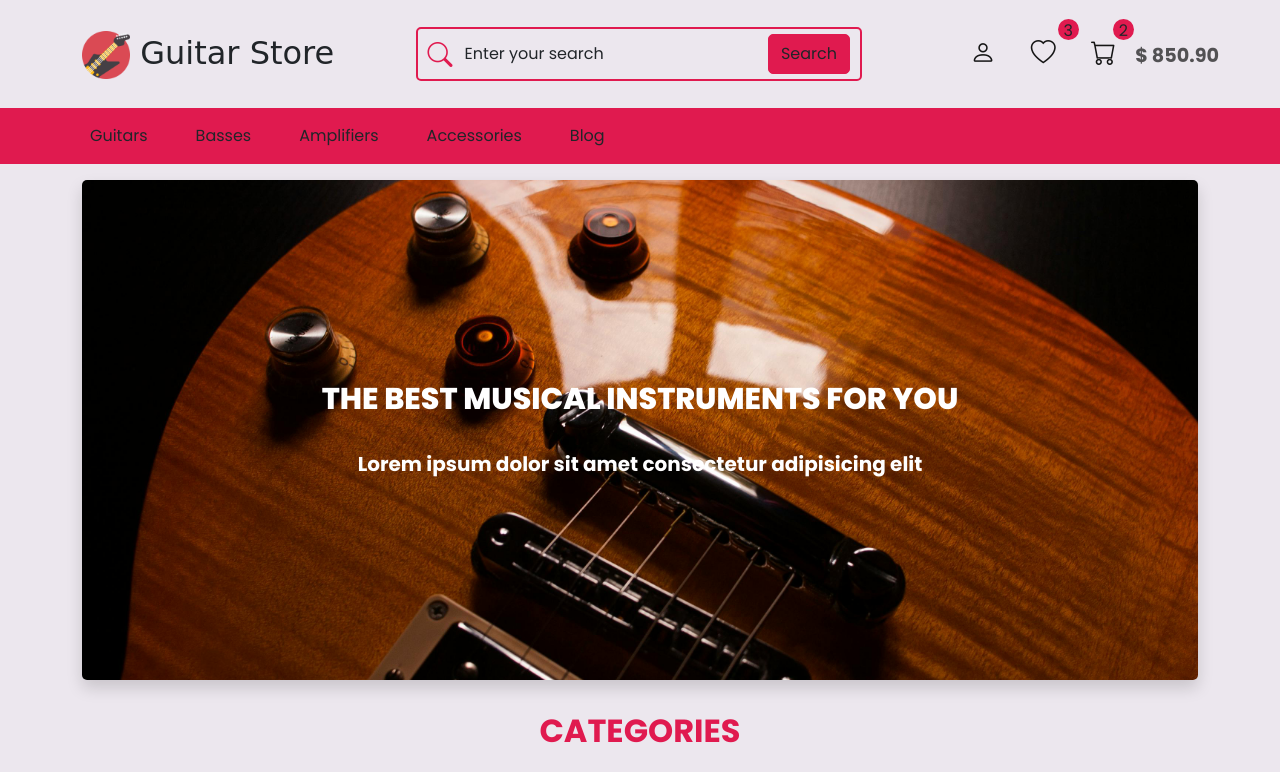
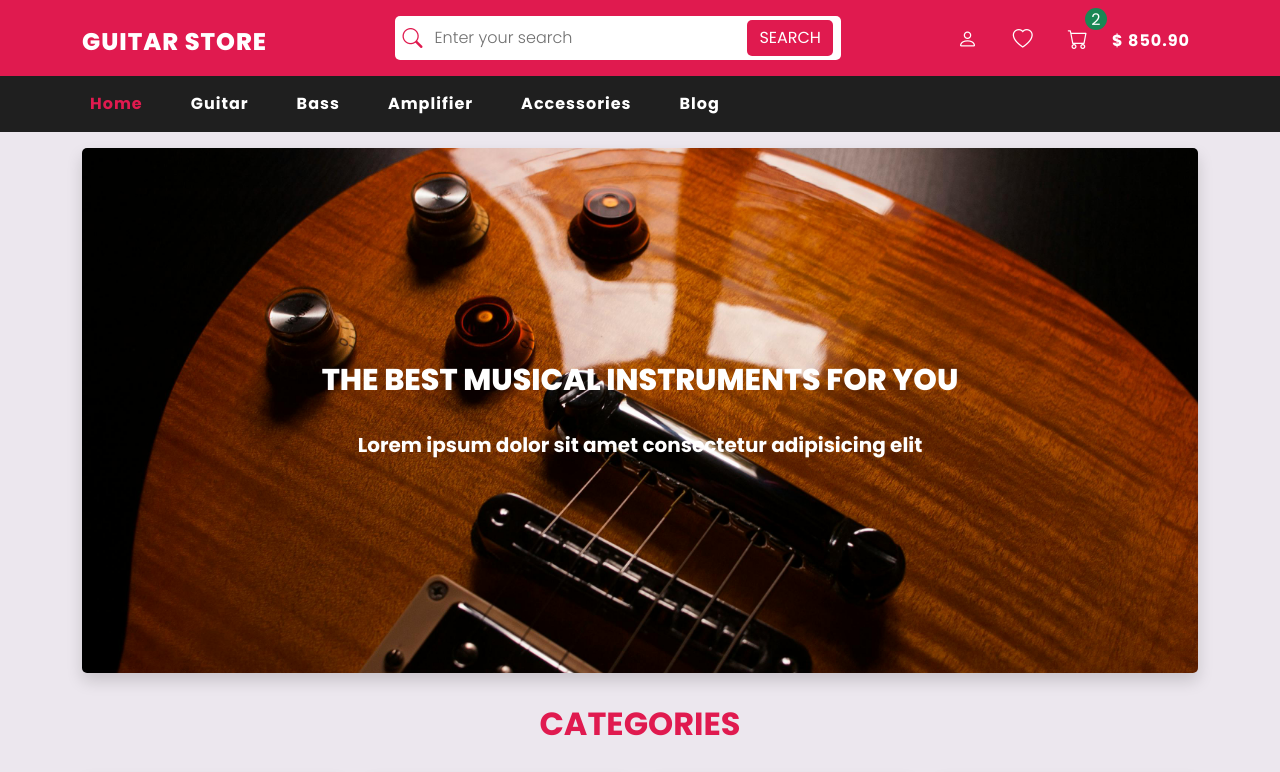
Before and after one commit to rafaeljosecomputacao/guitar-bootstrap, a plain HTML site: page index.html in a window 1280 px wide. Shown: the top 772 px of the page. Drawn offline with nearby package versions, Linux system fonts and the light colour scheme.

Commit message:
update-header

```diff
--- a/css/style.css
+++ b/css/style.css
@@ -49,9 +49,69 @@ body {
     background-color: var(--secondary-bg-color);
 }
 
+/* Navbar */
+#navbar {
+    background-color: var(--primary-color);
+}
 
+.navbar-brand {
+    font-size: 1.5em;
+    font-weight: 800;
+    letter-spacing: 1px;
+    text-align: center;
+    margin: 0 auto;
+}
 
-/* Navbar */
+.navbar-brand:hover {
+    color: var(--light-color);
+}
+
+#navbar-items {
+    justify-content: space-between;
+}
+
+#search-form {
+    background-color: var(--light-color);
+    border-radius: 5px;
+    margin: 16px auto;
+    padding: 4px 8px;
+}
+
+#search-form i {
+    margin-top: 3px;
+}
+
+#search-form input {
+    background-color: transparent;
+    border: none;
+    color: var(--secondary-color);
+    font-weight: 300;
+    font-size: 1em;
+}
+
+#search-form input:focus {
+    box-shadow: none;
+}
+
+#search-form input::placeholder {
+    color: var(--secondary-color);
+    font-weight: 300;
+    font-size: 1em;
+}
+
+#navbar button {
+    background-color: var(--primary-color);
+    color: var(--light-color);
+    border: none;
+    border-radius: 5px;
+    transition: .5s;
+}
+
+#navbar button:hover {
+    background-color: var(--dark-color);
+    color: var(--light-color);
+}
+
 #navbar .navbar-nav {
     flex-direction: row;
     justify-content: flex-end;
@@ -66,123 +126,54 @@ body {
 }
 
 #navbar i {
-    font-size: 25px;
-}
-
-#navbar button {
-    color: var(--secondary-txt-color);
-    background-color: var(--primary-color);
-    border: 1px solid var(--primary-color);
-    border-radius: 5px;
-    transition: .5s;
-}
-
-#navbar button:hover {
-    color: var(--secondary-txt-color);
-    background-color: var(--dark-color);
-    border-color: var(--dark-color);
+    font-size: 20px;
 }
 
 #navbar span {
     position: absolute;
     top: -8px;
-    right: -20px;
-    width: 21px;
-    height: 21px;
+    left: 16px;
+    width: 22px;
+    height: 22px;
     border-radius: 50%;
-    color: var(--secondary-txt-color);
-    background-color: var(--primary-color);
     text-align: center;
 }
 
-#cart-item span {
-    left: 20px;
-}
-
-#cart-item b {
-    color: var(--primary-txt-color);
-    font-weight: 700;
-    font-size: 1.2em;
-    margin-left: 1em;
-}
-
-.navbar-brand {
-    width: 100%;
-    text-align: center;
-    margin-right: 0;
-}
-
-#navbar-txt-logo {
-    font-family: 'Satisfy', cursive;
-    font-weight: 400;
-    font-size: 2em;
-    color: var(--primary-txt-color);
-}
-
-#navbar-img-logo {
-    width: 48px;
-    height: 48px;
-}
-
-#navbar-items {
-    justify-content: space-between;
-}
-
-#search-form {
-    width: 100%;
-    margin: 2em 0;
-    border: 2px solid var(--primary-color);
-    border-radius: 5px;
-    padding: 5px 10px;
-}
-
-#search-form i {
-    margin-top: 3px;
-}
-
-#search-form input {
-    background-color: transparent;
-    border: none;
-    color: var(--primary-placeholder-color);
-    font-weight: 400;
-    font-size: 1em;
-}
-
-#search-form input:focus {
-    box-shadow: none;
-}
-
-#search-form input::placeholder {
-    color: var(--secondary-placeholder-color);
-    font-weight: 400;
-    font-size: 1em;
+#navbar b {
+    letter-spacing: 1px;
+    margin-left: 20px;
 }
 
 /* Bottom Navbar */
-#bottom-navbar-container {
-    background-color: var(--primary-color);
+#bottom-navbar-container .container {
+    justify-content: end;
 }
 
-#bottom-navbar-container .container {
-    justify-content: flex-end;
-}
-
-#bottom-navbar-container a {
-    color: var(--secondary-txt-color);
-    transition: .5s;
-}
-
-#bottom-navbar-container a:hover {
-    color: var(--primary-txt-color);
-}
-
-.navbar-toggler {
-    margin-right: -0.5em;
+#bottom-navbar-container .navbar-toggler {
+    margin-right: -0.6em;
     font-size: 1.5em;
     border: none;
 }
 
+#bottom-navbar-container .navbar-toggler:focus {
+    box-shadow: none;
+    border: none;
+}
 
+#bottom-navbar a {
+    color: var(--light-color);
+    font-weight: 700;
+    letter-spacing: 1px;
+    transition: .5s;
+}
+
+#bottom-navbar a:hover {
+    color: var(--primary-color);
+}
+
+#bottom-navbar a[active] {
+    color: var(--primary-color);
+}
 
 /* Main */
 #main-banner {
@@ -571,7 +562,7 @@ body {
 /* Scrollbar */
 ::-webkit-scrollbar {
     width: 8px;
-    background-color: var(--primary-bg-color);
+    background-color: var(--secondary-bg-color);
 }
 
 ::-webkit-scrollbar-thumb {
@@ -582,17 +573,8 @@ body {
 /* Responsive */
 @media(min-width: 425px) {
     /* Navbar */
-    #navbar .navbar-nav {
-        margin-right: -0.8em;
-    }
-
     #search-form {
-        margin: 2em 0.7em;
-    }
-
-    /* Bottom Navbar */
-    .navbar-toggler {
-        margin-right: 0;
+        width: 400px;
     }
 }
 
@@ -603,7 +585,7 @@ body {
     }
 
     .navbar-brand {
-        margin-bottom: 1em;
+        margin-bottom: 8px;
     }
 
     #navbar-items {
@@ -613,15 +595,8 @@ body {
 
     #search-form {
         width: 50%;
-        margin: 0;
+        margin: 0 0 8px;
     }
-
-    /* Bottom Navbar */
-    .navbar-toggler {
-        margin-right: 2em;
-    }
-
-
 
     /* Main */
     #main-container {
@@ -684,21 +659,21 @@ body {
 
 @media(min-width: 1024px) {
     /* Navbar */
+    #navbar {
+        padding: 16px 0 8px;
+    }
+
     #navbar .navbar-nav {
         margin-right: 0;
     }
 
     .navbar-brand {
         text-align: left;
-        margin-bottom: 0;
+        margin: 0;
     }
 
     #navbar span {
-        right: -15px;
-    }
-
-    #cart-item span {
-        left: 30px;
+        left: 25px;
     }
 
     /* Bottom Navbar */
@@ -706,11 +681,9 @@ body {
         margin-right: 2em;
     }
 
-
-
     /* Main */
     #main-container {
-        height: 500px;
+        height: 525px;
     }
 
     #main-title {
--- a/index.html
+++ b/index.html
@@ -2,9 +2,9 @@
 <html lang="en">
 <head>
     <meta charset="UTF-8">
+    <meta name="viewport" content="width=device-width, initial-scale=1.0">
     <meta name="description" content="Website of an instrument store">
     <meta name="keywords" content="guitar, bass, amplifier, acoustic guitar, accessories, store">
-    <meta name="viewport" content="width=device-width, initial-scale=1.0">
     <title>Guitar Store</title>
     <!-- Favicon -->
     <link rel="shortcut icon" href="img/favicon.ico" type="image/x-icon">
@@ -27,65 +27,67 @@
     <!-- Header -->
     <header>
         <!-- Navbar -->
-        <nav class="navbar navbar-expand-lg py-4 px-2 primary-bg-color" id="navbar">
+        <nav class="navbar navbar-expand-lg" id="navbar">
             <div class="container">
-                <a class="navbar-brand" id="navbar-txt-logo" href="#">
-                    <img class="d-inline-block" id="navbar-img-logo" src="/img/logo.png" alt="Guitar store logo">
-                    Guitar Store
-                </a>
+                <a href="#" class="navbar-brand text-uppercase light-color">Guitar Store</a>
                 <div id="navbar-items">
                     <div></div>
                     <form class="d-flex" id="search-form">
                         <i class="bi bi-search primary-color"></i>
-                        <input class="form-control me-2" type="search"
-                        placeholder="Enter your search" aria-label="Search">
-                        <button class="btn" type="submit">Search</button>
+                        <input class="form-control" placeholder="Enter your search">
+                        <button class="btn text-uppercase" type="submit">Search</button>
                     </form>
                     <ul class="navbar-nav mb-lg-0">
                         <li class="nav-item">
-                            <a class="nav-link" href="#"><i class="bi bi-person dark-color"></i></a>
+                            <a href="#" class="nav-link">
+                                <i class="bi bi-person light-color"></i>
+                            </a>
                         </li>
                         <li class="nav-item">
-                            <a class="nav-link" href="#"><i class="bi bi-heart dark-color"></i></a>
-                            <span>3</span>
+                            <a href="#" class="nav-link">
+                                <i class="bi bi-heart light-color"></i>
+                            </a>
                         </li>
-                        <li class="nav-item" id="cart-item">
-                            <a class="nav-link" href="#"><i class="bi bi-cart dark-color"></i><b>$ 850.90</b></a>
-                            <span>2</span>
+                        <li class="nav-item">
+                            <a href="#" class="nav-link">
+                                <i class="bi bi-cart light-color"></i>
+                                <b class="fw-bold light-color">$ 850.90</b>
+                            </a>
+                            <span class="text-bg-success light-color">2</span>
                         </li>
                     </ul>
                 </div>
             </div>
         </nav>
         <!-- Bottom Navbar -->
-        <nav class="navbar navbar-expand-lg p-2" id="bottom-navbar-container">
+        <nav class="navbar navbar-expand-lg p-2 secondary-bg-color" id="bottom-navbar-container">
             <div class="container">
                 <button class="navbar-toggler light-color" type="button" data-bs-toggle="collapse" data-bs-target="#bottom-navbar" aria-controls="bottom-navbar" aria-expanded="false" aria-label="Toggle navigation">
                     <i class="bi bi-list"></i>
                 </button>
                 <ul class="navbar-nav mb-2 mb-lg-0 collapse navbar-collapse" id="bottom-navbar">
                     <li class="nav-item">
-                        <a class="nav-link" href="#">Guitars</a>
+                        <a href="#" class="nav-link" active>Home</a>
                     </li>
                     <li class="nav-item">
-                        <a class="nav-link" href="#">Basses</a>
+                        <a href="#" class="nav-link">Guitar</a>
                     </li>
                     <li class="nav-item">
-                        <a class="nav-link" href="#">Amplifiers</a>
+                        <a href="#" class="nav-link">Bass</a>
                     </li>
                     <li class="nav-item">
-                        <a class="nav-link" href="#">Accessories</a>
+                        <a href="#" class="nav-link">Amplifier</a>
                     </li>
                     <li class="nav-item">
-                        <a class="nav-link" href="#">Blog</a>
+                        <a href="#" class="nav-link">Accessories</a>
+                    </li>
+                    <li class="nav-item">
+                        <a href="#" class="nav-link">Blog</a>
                     </li>
                 </ul>
             </div>
         </nav>
     </header>
-
-
-
     <!-- Main -->
     <main class="container" id="main-banner">
         <div class="row d-flex justify-content-around">
```
